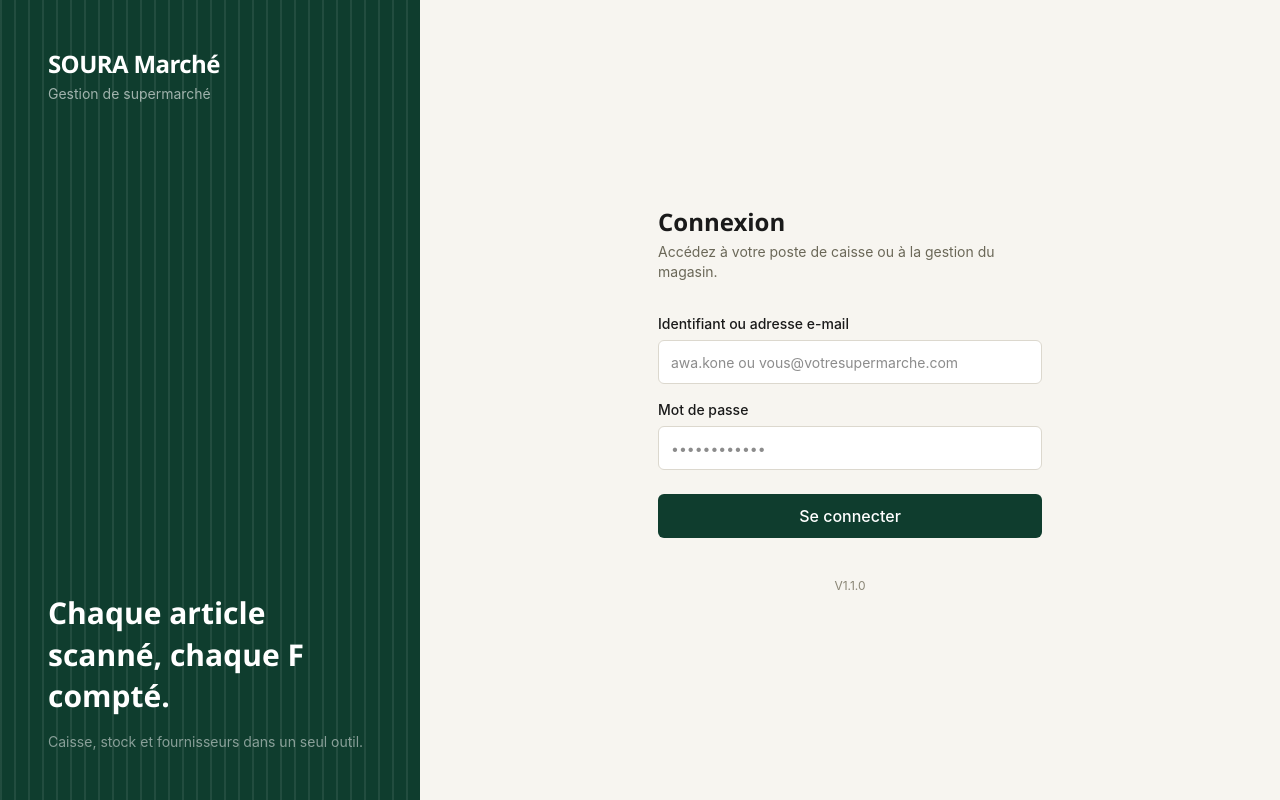
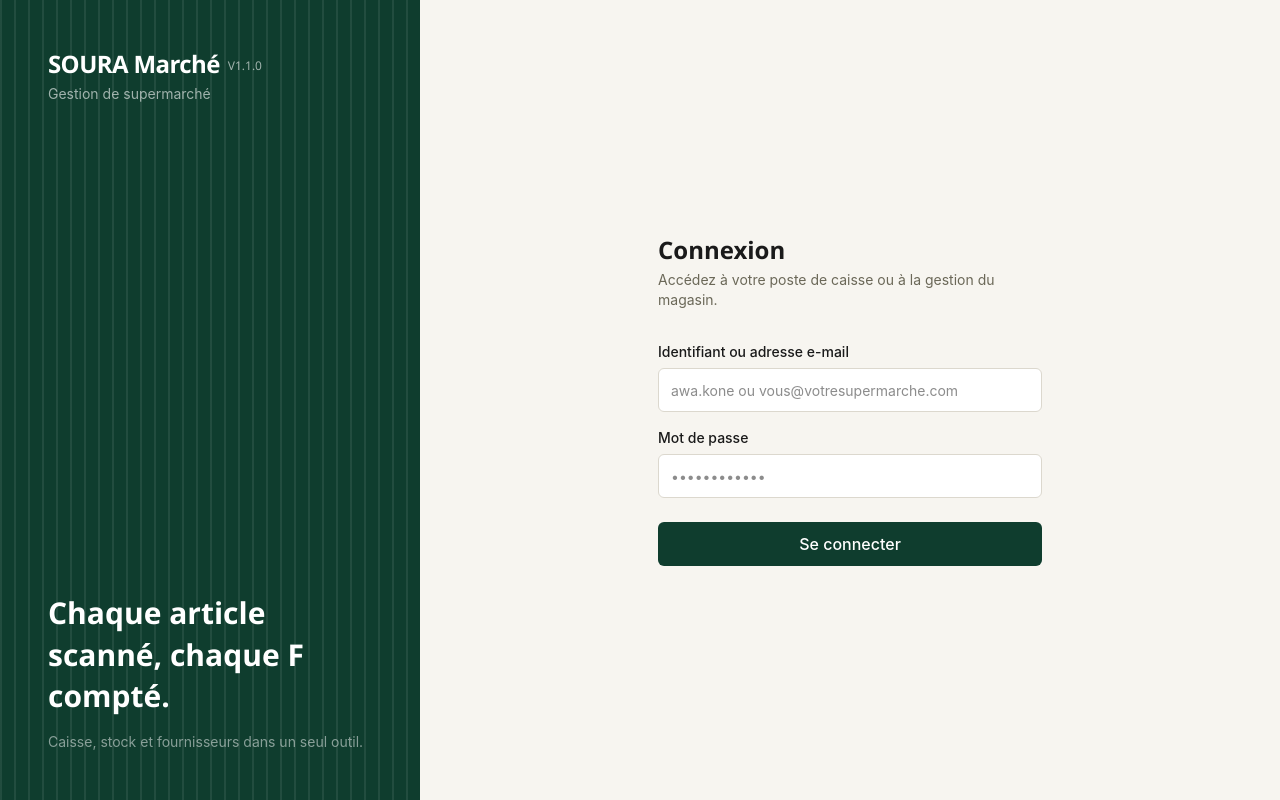
Before and after one commit to ALEMAOKONAN/soura-supermarche, a Next.js app: page / in a window 1280 px wide. Built offline with nearby package versions, Linux system fonts and the light colour scheme.

Commit message:
Version affichée à côté du nom de l'application

```diff
--- a/src/app/caisse/page.tsx
+++ b/src/app/caisse/page.tsx
@@ -460,6 +460,7 @@ export default function PageCaisse() {
       >
         <p className="police-titre font-semibold" style={{ color: "var(--couleur-marque)" }}>
           SOURA Marché · Caisse
+          <VersionApp />
         </p>
         <div className="flex items-center gap-5 text-sm">
           <p style={{ color: "#6B6858" }}>
@@ -567,7 +568,6 @@ export default function PageCaisse() {
             </p>
           )}
 
-          <VersionApp className="mt-auto pt-6" />
         </section>
 
         {/* Ticket en cours */}
--- a/src/app/gerant/layout.tsx
+++ b/src/app/gerant/layout.tsx
@@ -77,6 +77,7 @@ export default function LayoutGerant({ children }: { children: React.ReactNode }
       >
         <p className="police-titre font-semibold" style={{ color: "var(--couleur-marque)" }}>
           SOURA Marché
+          <VersionApp />
         </p>
         <button
           aria-label={menuOuvert ? "Fermer le menu" : "Ouvrir le menu"}
@@ -107,7 +108,6 @@ export default function LayoutGerant({ children }: { children: React.ReactNode }
           ))}
           <div className="flex flex-col px-1 py-2">
             <BoutonsBasDeMenu role={role} onNaviguer={() => setMenuOuvert(false)} />
-            <VersionApp className="px-3 pt-2" />
           </div>
         </nav>
       )}
@@ -120,6 +120,7 @@ export default function LayoutGerant({ children }: { children: React.ReactNode }
         <div className="h-16 px-5 flex items-center border-b" style={{ borderColor: "var(--couleur-bordure)" }}>
           <p className="police-titre font-semibold" style={{ color: "var(--couleur-marque)" }}>
             SOURA Marché
+            <VersionApp />
           </p>
         </div>
 
@@ -145,7 +146,6 @@ export default function LayoutGerant({ children }: { children: React.ReactNode }
             </p>
           )}
           <BoutonsBasDeMenu role={role} />
-          <VersionApp className="px-3 pt-2" />
         </div>
       </aside>
 
--- a/src/app/page.tsx
+++ b/src/app/page.tsx
@@ -53,6 +53,7 @@ export default function PageConnexion() {
         <div className="relative">
           <p className="police-titre text-2xl font-bold text-white tracking-tight">
             SOURA Marché
+            <VersionApp couleur="rgba(255,255,255,0.6)" />
           </p>
           <p className="text-white/60 text-sm mt-1">Gestion de supermarché</p>
         </div>
@@ -73,6 +74,7 @@ export default function PageConnexion() {
           <div className="md:hidden mb-10">
             <p className="police-titre text-xl font-bold" style={{ color: "var(--couleur-marque)" }}>
               SOURA Marché
+              <VersionApp />
             </p>
           </div>
 
@@ -131,7 +133,6 @@ export default function PageConnexion() {
             </button>
           </form>
 
-          <VersionApp className="mt-10 text-center" />
         </div>
       </section>
     </main>
--- a/src/components/VersionApp.tsx
+++ b/src/components/VersionApp.tsx
@@ -1,7 +1,4 @@
-"use client";
-
-import { useVersionApplicationWindows } from "@/lib/application-windows";
-
+// Numéro de version affiché à côté du nom de l'application (ex : V1.0.0).
 // Informations injectées à la construction (voir next.config.ts)
 const VERSION = process.env.NEXT_PUBLIC_VERSION_APP ?? "?";
 const DATE = process.env.NEXT_PUBLIC_DATE_VERSION;
@@ -20,23 +17,23 @@ const dateLisible = DATE
     }).format(new Date(DATE))
   : null;
 
-export default function VersionApp({ className = "" }: { className?: string }) {
-  // null côté serveur, valeur réelle une fois la page ouverte sur le poste.
-  const versionExe = useVersionApplicationWindows();
+const detail =
+  ENVIRONNEMENT === "local" ? "développement local" : [dateLisible, COMMIT].filter(Boolean).join(" · ");
 
-  const detailSite =
-    ENVIRONNEMENT === "local" ? "développement local" : [dateLisible, COMMIT].filter(Boolean).join(" · ");
-
-  // Détails techniques visibles au survol de la souris uniquement.
-  const titre = [
-    `Site : V${VERSION}${detailSite ? ` (mis en ligne le ${detailSite})` : ""}`,
-    versionExe ? `Application Windows : V${versionExe}` : "Ouvert dans un navigateur",
-  ].join("\n");
-
+export default function VersionApp({
+  className = "",
+  couleur = "#8A8676",
+}: {
+  className?: string;
+  couleur?: string;
+}) {
   return (
-    <p className={`text-xs ${className}`} style={{ color: "#8A8676" }} title={titre}>
+    <span
+      className={`ml-2 align-middle text-xs font-normal tracking-normal ${className}`}
+      style={{ color: couleur }}
+      title={`Version ${VERSION}${detail ? ` (mise en ligne : ${detail})` : ""}`}
+    >
       V{VERSION}
-      {versionExe && <> · Windows V{versionExe}</>}
-    </p>
+    </span>
   );
 }
```
